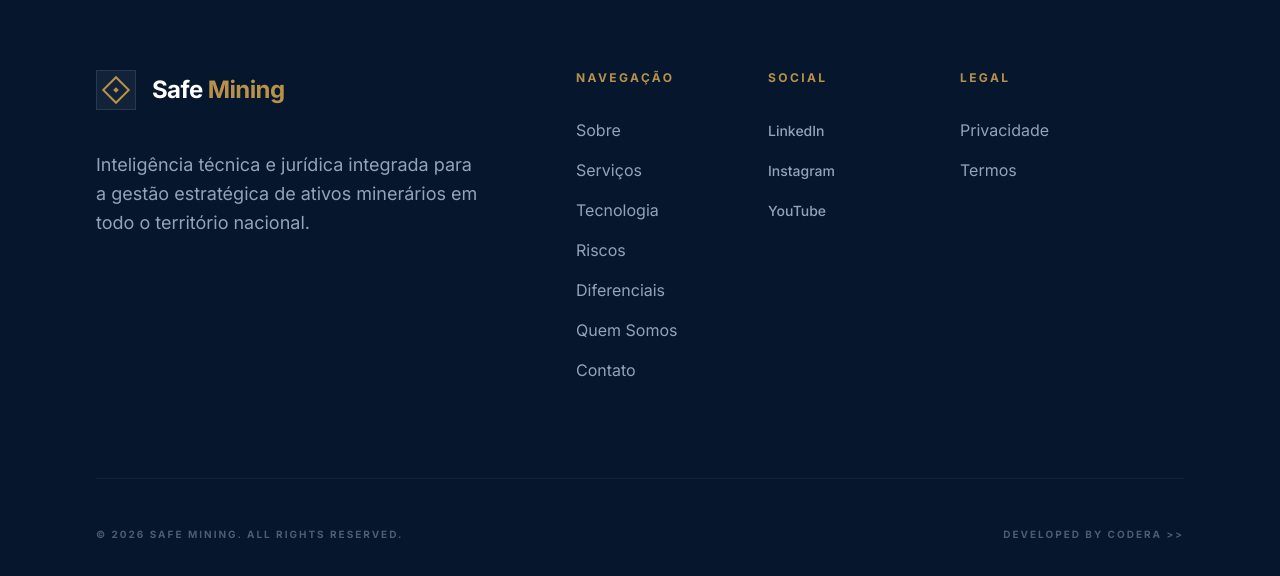
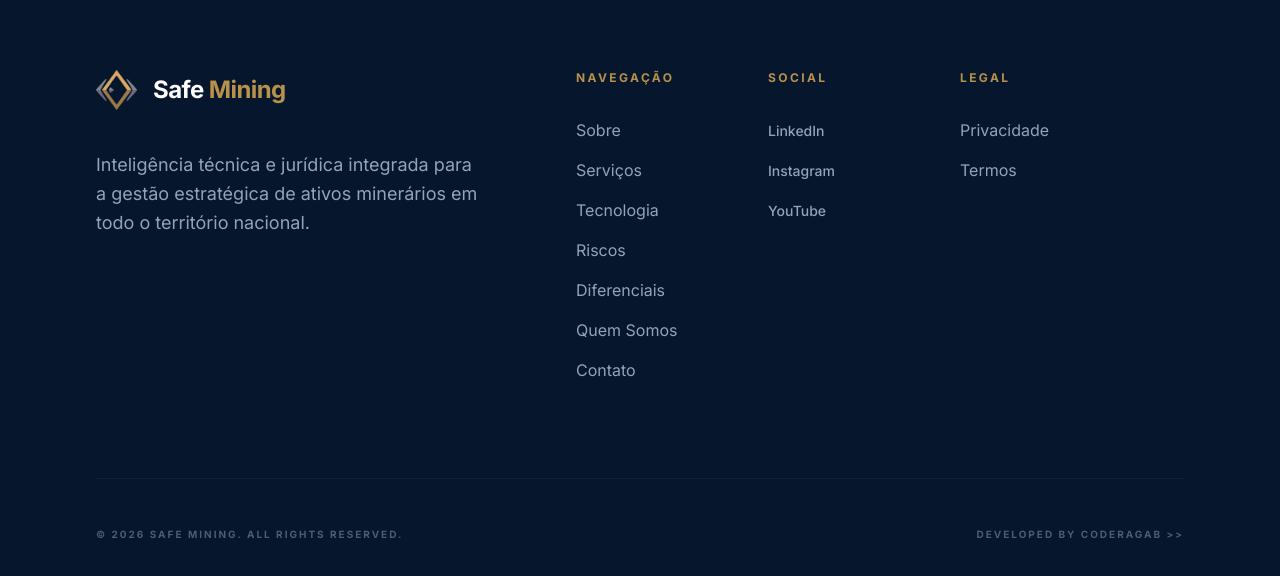
Before and after one commit to coderaGab/safemining, a React (Vite) app: page / in a window 1280 px wide. Shown: the part 7550-8126 px from the top of the page. Built offline with nearby package versions, Linux system fonts and the light colour scheme; a web font is replaced by a local one.

Commit message:
logo footer

```diff
--- a/src/App.tsx
+++ b/src/App.tsx
@@ -1043,11 +1043,11 @@ const Footer = () => {
         <div className="grid grid-cols-1 md:grid-cols-2 lg:grid-cols-12 gap-16 mb-24">
           <div className="lg:col-span-5">
             <div className="flex items-center mb-10">
-              <div className="w-10 h-10 bg-white/5 flex items-center justify-center border border-white/10">
-                <div className="w-5 h-5 border-2 border-brand-accent rotate-45 flex items-center justify-center">
-                  <div className="w-1 h-1 bg-brand-accent"></div>
-                </div>
-              </div>
+             <img
+    src="/logo.png"
+    alt="Safe Mining"
+    className="h-10 w-auto"
+  />
               <span className="ml-4 text-2xl font-bold tracking-tight text-white">Safe <span className="text-brand-accent">Mining</span></span>
             </div>
             <p className="text-brand-text-muted text-lg leading-relaxed max-w-sm">
@@ -1113,7 +1113,7 @@ const Footer = () => {
 
         <div className="pt-12 border-t border-white/5 flex flex-col md:flex-row justify-between items-center text-[10px] font-bold uppercase tracking-[0.2em] text-brand-text-muted/50">
           <p>© 2026 SAFE MINING. ALL RIGHTS RESERVED.</p>
-          <p className="mt-4 md:mt-0">DEVELOPED BY CODERA &gt;&gt;</p>
+          <p className="mt-4 md:mt-0">DEVELOPED BY CODERAGAB &gt;&gt;</p>
         </div>
       </div>
     </footer>
```
